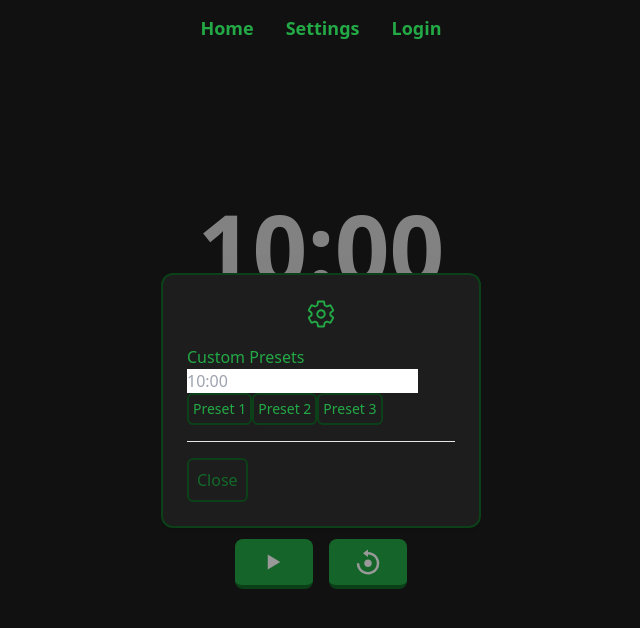
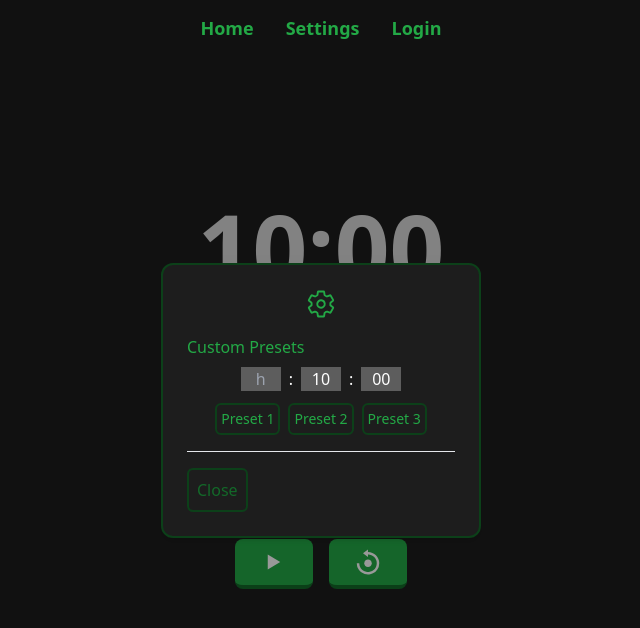
Before and after one commit to cat391/GrindMeter, a React (Vite) app in the folder grindmeter/: page / in a window 1280 px wide. Both pictures are taken after a click on the button "Settings". Shown: the top 628 px of the page, without its empty margins (319-959 px from the left). Built offline with nearby package versions, Linux system fonts and the light colour scheme.

Commit message:
Filtered timer preset input and added styling

```diff
--- a/grindmeter/src/components/SettingsModal.jsx
+++ b/grindmeter/src/components/SettingsModal.jsx
@@ -29,7 +29,7 @@ function SettingsModal({ open, onClose }) {
               Custom Presets
             </h2>
 
-            <TimerInput value={p1} />
+            <TimerInput value={"00:10:00"} />
             {/*
             <input
               type="text"
@@ -37,7 +37,7 @@ function SettingsModal({ open, onClose }) {
               onChange={handleChange}
               placeholder="00:00:00"
             /> */}
-            <div>
+            <div className="flex justify-center gap-2 m-3">
               <button className="border-2 border-customGreen-300 text-customGreen-100 text-sm p-1 rounded-md">
                 Preset 1
               </button>
--- a/grindmeter/src/components/TimerInput.jsx
+++ b/grindmeter/src/components/TimerInput.jsx
@@ -1,12 +1,60 @@
+import { useState } from "react";
+
 export default function TimerInput({ value = "00:00:00" }) {
   // MIMIC THE GOOGLE TIMER INTERFACE
   // The value should be in format 00:00:00
   // However, when you change you keep the format
   // Do this with the value handleClick logic i did earlier
 
+  const timeValues = value.split(":");
+
+  const [hour, setHour] = useState(timeValues[0] === "00" ? "" : timeValues[0]);
+  const [minute, setMinute] = useState(timeValues[1]);
+  const [second, setSecond] = useState(timeValues[2]);
+
+  const handleChange = (e) => {
+    const input = e.target.value;
+    const id = e.target.id;
+
+    if (!/^\d*$/.test(input)) return; // Break if not number
+
+    if (id === "hour" && Number(input) < 24) {
+      setHour(input);
+    } else if (id === "minute" && Number(input < 60)) {
+      setMinute(input);
+    } else if (Number(input < 60)) {
+      setSecond(input);
+    }
+  };
+
   return (
-    <div>
-      <input type="text" placeholder={value} />
+    <div className="flex gap-2 text-white justify-center m-2">
+      <input
+        type="type"
+        id="hour"
+        value={hour}
+        className=" w-10 text-white bg-customBlack-300 text-center"
+        placeholder="h"
+        onChange={handleChange}
+      />
+      :
+      <input
+        type="type"
+        id="minute"
+        value={minute}
+        placeholder="m"
+        className="w-10 text-white bg-customBlack-300 text-center"
+        onChange={handleChange}
+      />
+      :
+      <input
+        type="type"
+        id="second"
+        value={second}
+        placeholder="s"
+        className="w-10 text-white bg-customBlack-300 text-center"
+        onChange={handleChange}
+      />
     </div>
   );
 }
```
